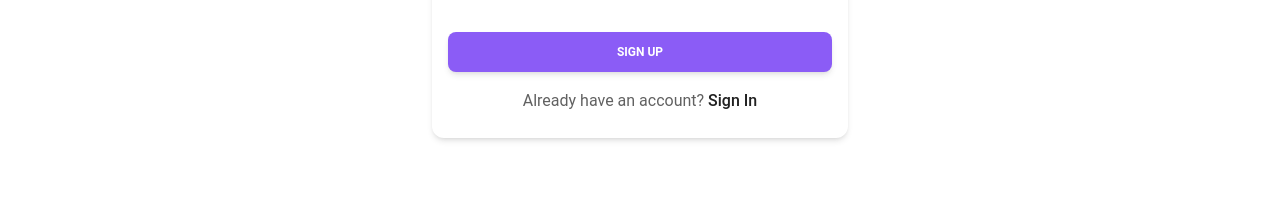
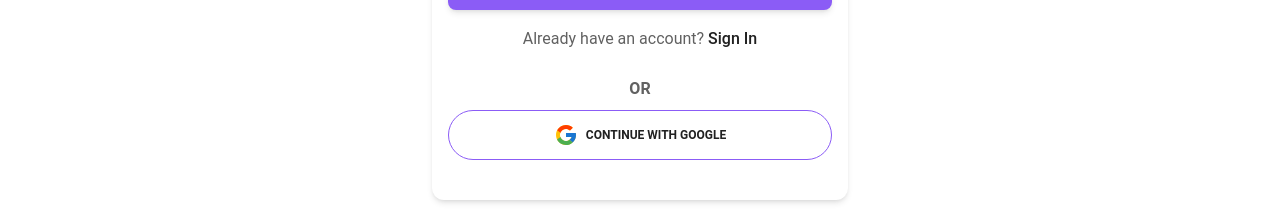
Before and after one commit to Naim-Ahmad/click-jobs-client, a React (Vite) app: page /sign-up in a window 1280 px wide. Shown: the part 568-786 px from the top of the page. Built offline with nearby package versions, Linux system fonts and the light colour scheme; no server answers.

Commit message:
added social login

```diff
--- /dev/null
+++ b/src/components/SocialLogin.jsx
@@ -0,0 +1,41 @@
+import { Button, Typography } from "@material-tailwind/react";
+import toast from "react-hot-toast";
+import { FcGoogle } from 'react-icons/fc';
+import { useLocation, useNavigate } from "react-router-dom";
+import useAuth from "../hooks/useAuth";
+
+export default function SocialLogin() {
+    const {continueWithGoogle} = useAuth()
+    const navigate = useNavigate()
+    const {state} = useLocation()
+
+    const handleSocialLogin= (LoginFunc)=>{
+        LoginFunc()
+        .then(()=>{
+            toast.success("Login Successful!")
+            state ? navigate(state, {
+                replace: true
+            }): navigate('/', {
+                replace: true
+            })
+        })
+        .catch(err=> {
+            toast.error(err.code)
+        })
+    }
+  return (
+    <div className="my-4">
+      <Typography className="text-center font-bold">OR</Typography>
+      <div className="my-2">
+        <Button
+          variant="outlined"
+          className="border w-full rounded-full border-violet-500 flex items-center gap-2 justify-center"
+            onClick={()=>handleSocialLogin(continueWithGoogle)}
+        >
+            <FcGoogle className="text-2xl"/>
+          Continue With Google
+        </Button>
+      </div>
+    </div>
+  );
+}
--- a/src/pages/AddJobs/AddJobs.jsx
+++ b/src/pages/AddJobs/AddJobs.jsx
@@ -1,11 +1,25 @@
+import Container from "../../components/Container";
+import SectionDescription from "../../components/SectionDescription";
+import SectionHeader from "../../components/SectionHeader";
+import SectionTitle from "../../components/SectionTitle";
 import WebTitle from "../../components/WebTitle";
 
 export default function AddJobs() {
-
-    return (
-        <>
-        <WebTitle>Post Jobs | Click Jobs</WebTitle>
-        <div>AddJob</div>
-        </>
-    )
+  return (
+    <>
+      <WebTitle>Post Jobs | Click Jobs</WebTitle>
+      <div>
+        <Container>
+          <SectionHeader>
+            <SectionTitle>Advertise Your Job <span className="text-violet-500">Opportunity</span></SectionTitle>
+            <SectionDescription>
+              Ready to find the perfect candidate for your job opening? Post
+              your job on our platform and reach a pool of talented job seekers.
+              It&apos;s quick and easy!
+            </SectionDescription>
+          </SectionHeader>
+        </Container>
+      </div>
+    </>
+  );
 }
--- a/src/pages/SignIn/SignIn.jsx
+++ b/src/pages/SignIn/SignIn.jsx
@@ -10,6 +10,7 @@ import {
 import { useState } from "react";
 import toast from "react-hot-toast";
 import { Link, useLocation, useNavigate } from "react-router-dom";
+import SocialLogin from "../../components/SocialLogin";
 import WebTitle from "../../components/WebTitle";
 import useAuth from "../../hooks/useAuth";
 
@@ -79,6 +80,7 @@ export default function SignIn() {
                   <Link to="/sign-up">Sign up</Link>
                 </Typography>
               </Typography>
+            <SocialLogin/>
             </CardFooter>
           </Card>
         </form>
--- a/src/pages/SignUp/SignUp.jsx
+++ b/src/pages/SignUp/SignUp.jsx
@@ -10,6 +10,7 @@ import {
 import { useState } from "react";
 import toast from "react-hot-toast";
 import { Link, useLocation, useNavigate } from "react-router-dom";
+import SocialLogin from "../../components/SocialLogin";
 import WebTitle from "../../components/WebTitle";
 import useAuth from "../../hooks/useAuth";
 
@@ -143,6 +144,7 @@ export default function SignUp() {
               </Link>
             </Typography>
           </form>
+          <SocialLogin/>
         </Card>
       </div>
     </>
```
